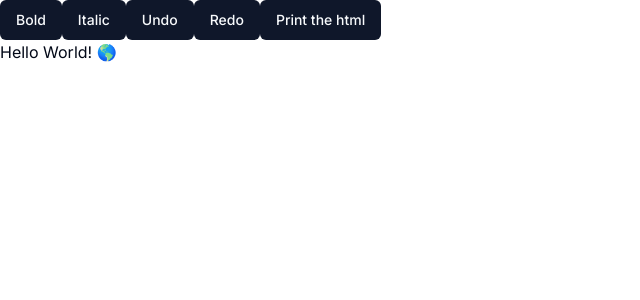
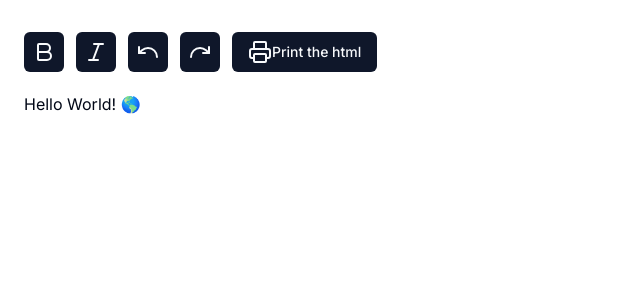
Before and after one commit to snappy-hq/snappy-notes, a Next.js app: page / in a window 1280 px wide. Shown: the top 300 px of the page, without its empty margins (0-640 px from the left). Built offline with nearby package versions, Linux system fonts and the light colour scheme.

Commit message:
code: learning more about shadcn/ui

```diff
--- a/package.json
+++ b/package.json
@@ -10,6 +10,7 @@
   },
   "dependencies": {
     "@radix-ui/react-slot": "^1.1.0",
+    "@radix-ui/react-tooltip": "^1.1.2",
     "@tiptap/pm": "^2.3.2",
     "@tiptap/react": "^2.3.2",
     "@tiptap/starter-kit": "^2.3.2",
--- a/src/components/tiptap/index.tsx
+++ b/src/components/tiptap/index.tsx
@@ -1,9 +1,16 @@
 "use client";
 
-import { useEditor, EditorContent, generateHTML } from "@tiptap/react";
+import { EditorContent, generateHTML, useEditor } from "@tiptap/react";
 import StarterKit from "@tiptap/starter-kit";
 import React from "react";
 import { Button } from "../ui/button";
+import { Bold, Italic, Printer, Redo, Undo } from "lucide-react";
+import {
+  Tooltip,
+  TooltipContent,
+  TooltipProvider,
+  TooltipTrigger,
+} from "../ui/tooltip";
 
 const Tiptap = () => {
   const editor = useEditor({
@@ -13,26 +20,50 @@
   });
 
   return (
-    <React.Fragment>
-      <Button onClick={() => editor?.chain().focus().toggleBold().run()}>
-        Bold
+    <main className="p-4">
+      <nav className="flex gap-3 my-3 px-2 py-1">
+        <TooltipProvider>
+          <Tooltip>
+            <TooltipTrigger>
+              <Button
+                size={"icon"}
+                onClick={() => editor?.chain().focus().toggleBold().run()}
+              >
+                <Bold />
               </Button>
-      <Button onClick={() => editor?.chain().focus().toggleItalic().run()}>
-        Italic
+            </TooltipTrigger>
+            <TooltipContent>Make it bold</TooltipContent>
+          </Tooltip>
+        </TooltipProvider>
+        <Button
+          size={"icon"}
+          onClick={() => editor?.chain().focus().toggleItalic().run()}
+        >
+          <Italic />
         </Button>
-      <Button onClick={() => editor?.chain().focus().undo().run()}>Undo</Button>
-      <Button onClick={() => editor?.chain().focus().redo().run()}>Redo</Button>
+        <Button
+          size={"icon"}
+          onClick={() => editor?.chain().focus().undo().run()}
+        >
+          <Undo />
+        </Button>
+        <Button
+          size={"icon"}
+          onClick={() => editor?.chain().focus().redo().run()}
+        >
+          <Redo />
+        </Button>
         <Button
           onClick={() => {
             console.log(editor?.getHTML());
             console.log(generateHTML(editor?.getJSON()!, [StarterKit]));
           }}
         >
-        Print the html
+          <Printer /> Print the html
         </Button>
-      <EditorContent editor={editor} controls={true} />
-      {/* <textarea id="editor-input" /> */}
-    </React.Fragment>
+      </nav>
+      <EditorContent className="px-2 py-1" editor={editor} controls={true} />
+    </main>
   );
 };
 
--- /dev/null
+++ b/src/components/ui/tooltip.tsx
@@ -0,0 +1,30 @@
+"use client";
+
+import * as React from "react";
+import * as TooltipPrimitive from "@radix-ui/react-tooltip";
+
+import { cn } from "~/lib/utils";
+
+const TooltipProvider = TooltipPrimitive.Provider;
+
+const Tooltip = TooltipPrimitive.Root;
+
+const TooltipTrigger = TooltipPrimitive.Trigger;
+
+const TooltipContent = React.forwardRef<
+  React.ElementRef<typeof TooltipPrimitive.Content>,
+  React.ComponentPropsWithoutRef<typeof TooltipPrimitive.Content>
+>(({ className, sideOffset = 4, ...props }, ref) => (
+  <TooltipPrimitive.Content
+    ref={ref}
+    sideOffset={sideOffset}
+    className={cn(
+      "z-50 overflow-hidden rounded-md border bg-popover px-3 py-1.5 text-sm text-popover-foreground shadow-md animate-in fade-in-0 zoom-in-95 data-[state=closed]:animate-out data-[state=closed]:fade-out-0 data-[state=closed]:zoom-out-95 data-[side=bottom]:slide-in-from-top-2 data-[side=left]:slide-in-from-right-2 data-[side=right]:slide-in-from-left-2 data-[side=top]:slide-in-from-bottom-2",
+      className
+    )}
+    {...props}
+  />
+));
+TooltipContent.displayName = TooltipPrimitive.Content.displayName;
+
+export { Tooltip, TooltipTrigger, TooltipContent, TooltipProvider };
```
Also changed, not shown: src/components/ui/button.tsx (+11 -11 lines), 2 other files (tests, documents, lock files or other folders). Lines whose indentation alone changed are shown as unchanged.
